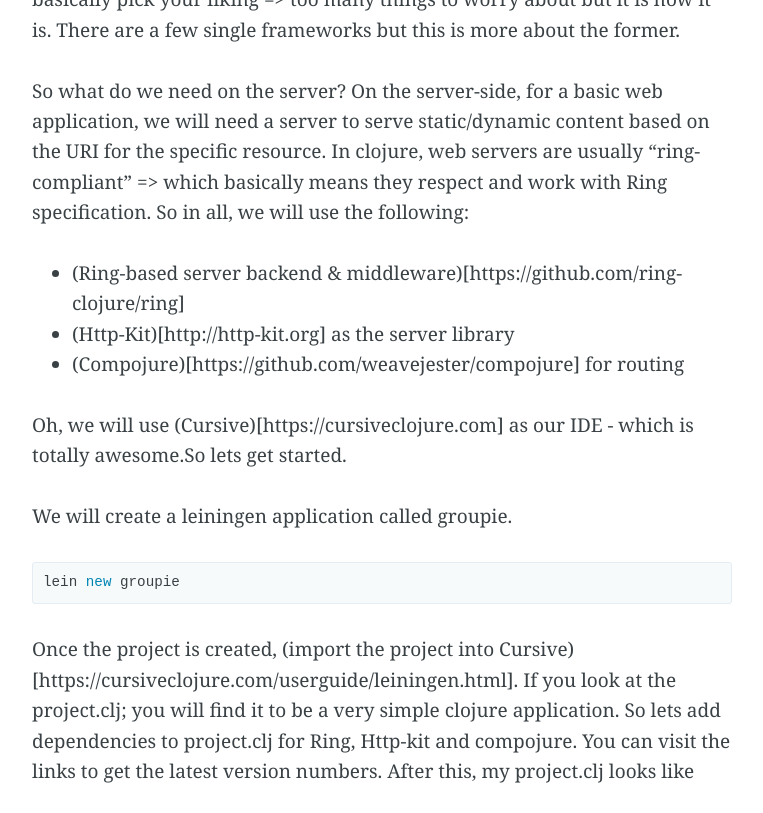
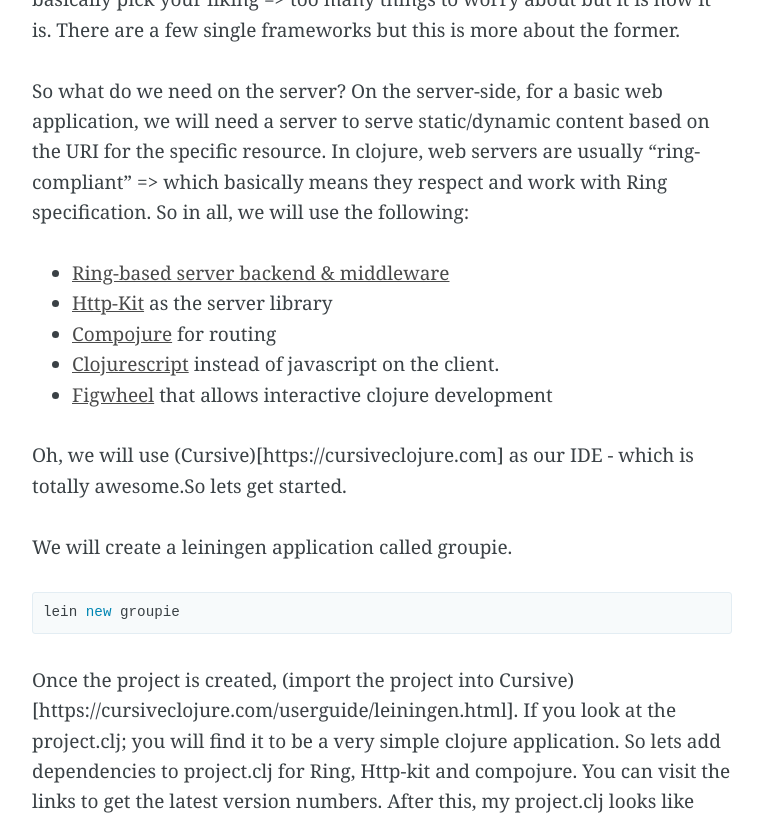
Before and after one commit to krishnabhargav/krishnabhargav.github.com, a Jekyll site: the page built from _posts/2014-09-22-Clojure-Getting-started-with-web-development.md, in a window 1280 px wide and 900 px high, scrolled down 516 px, cut to the strip 0-813 px from the top of the window. Shown: the whole strip, without its empty margins (258-1021 px from the left). Built offline with Jekyll 4.4.1, drawn with Linux system fonts in a browser that asks for light colours; Markdown is read by kramdown in place of the engine named in the settings; some of the changed text lies outside the part shown.

Commit message:
Modified some links and shared more details

```diff
--- a/_posts/2014-09-22-Clojure-Getting-started-with-web-development.md
+++ b/_posts/2014-09-22-Clojure-Getting-started-with-web-development.md
@@ -14,9 +14,11 @@ Web Development in Clojure is more about using several libraries - so basically
 
 So what do we need on the server? On the server-side, for a basic web application, we will need a server to serve static/dynamic content based on the URI for the specific resource. In clojure, web servers are usually "ring-compliant" => which basically means they respect and work with Ring specification. So in all, we will use the following:
 
-- (Ring-based server backend & middleware)[https://github.com/ring-clojure/ring]
-- (Http-Kit)[http://http-kit.org] as the server library
-- (Compojure)[https://github.com/weavejester/compojure] for routing
+- [Ring-based server backend & middleware](https://github.com/ring-clojure/ring)
+- [Http-Kit](http://http-kit.org) as the server library
+- [Compojure](https://github.com/weavejester/compojure) for routing
+- [Clojurescript](https://github.com/clojure/clojurescript) instead of javascript on the client.
+- [Figwheel](https://github.com/bhauman/lein-figwheel) that allows interactive clojure development
 
 Oh, we will use (Cursive)[https://cursiveclojure.com] as our IDE - which is totally awesome.So lets get started.
 
@@ -76,3 +78,5 @@ Now, to finish the integration of figwheel, we will update the cljs file to incl
 The index html would be updated as shown below. You will have to require the project cljs file in the script snippet.
 
 {%gist krishnabhargav/66a66ed0d7663b4d874f/a5c6088fe31eef6a576e2f7ed3f7564a1d8d61e1 %}
+
+The final repository is added to my github at this [version](https://github.com/krishnabhargav/webapp/tree/252027989acd3c1ba20dba4ec8792661df7a3420).
```
